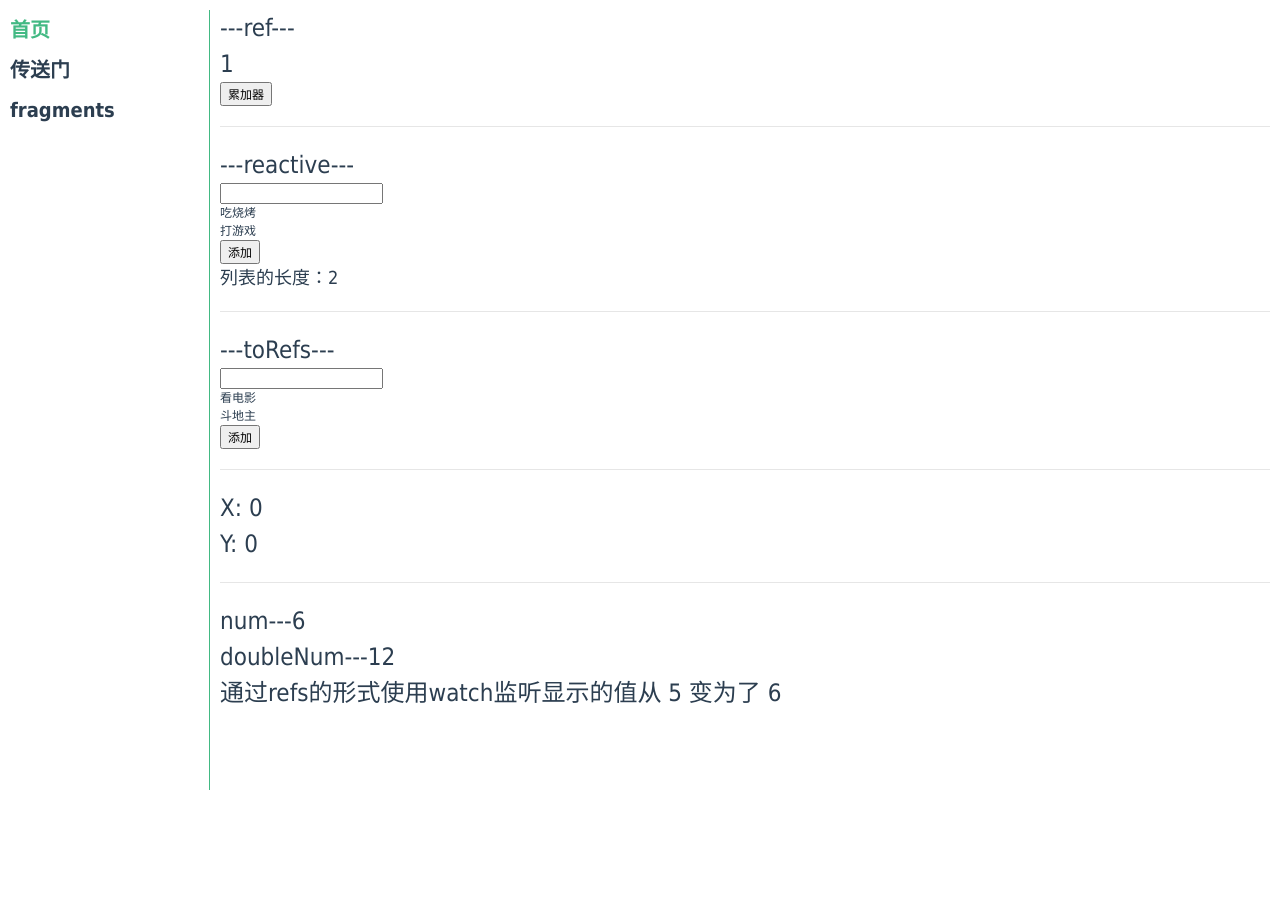
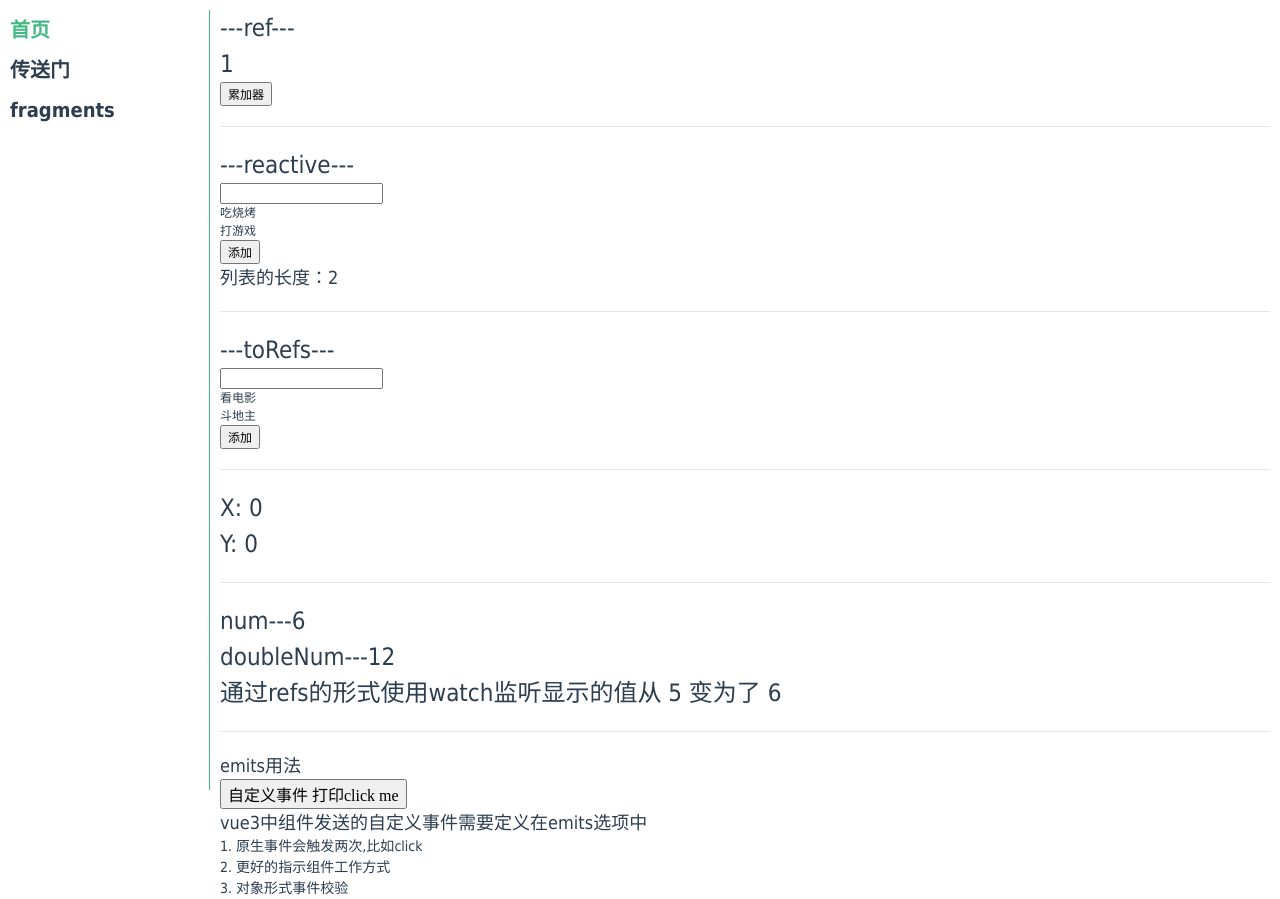
Before and after one commit to franksunhd/vue-v3, a Vue app: page / in a window 1280 px wide. Before the commit the page ends 800 px from the top, so only its background shows below. Built offline with nearby package versions, Linux system fonts and the light colour scheme.

Commit message:
emits是什么?

```diff
--- a/src/views/Home.vue
+++ b/src/views/Home.vue
@@ -45,6 +45,9 @@
     <h1>num---{{num}}</h1>
     <h1>doubleNum---{{doubleNum}}</h1>
     <h1 ref="desc"></h1>
+    <hr>
+    <h2>emits用法</h2>
+    <emits @my_click="onClick"/>
 </template>
 
 <script>
@@ -52,9 +55,11 @@
     import useAddTodo from "../components/useAddTodo";
     import useMouse from "../components/useMouse";
     // mixin不清晰 而且会有命名重复的问题
+    import emits from "./emits";
 
     export default {
         name: "Home",
+        components: {emits},
         // 好在哪
         setup() {
             // 这个的逻辑很清晰 告别大几百行的逻辑组件
@@ -63,11 +68,18 @@
                 doubleNum, desc
             } = useAddTodo();
             let {x, y} = useMouse();
+
+            function onClick() {
+                console.log('click me!');
+            }
+
             // 一大堆 useXX
             return {
-                count, add, state, addList, list, val, addVal, total,
+                count,
+                state, list, val, total,
                 x, y,
-                num, doubleNum, desc
+                num, doubleNum, desc,
+                onClick, add, addList, addVal,
             };
 
         },
--- /dev/null
+++ b/src/views/emits.vue
@@ -0,0 +1,28 @@
+<template>
+    <div @click="$emit('my_click')">
+        <button style="font-size: 16px;">自定义事件 打印click me</button>
+    </div>
+    <h2>vue3中组件发送的自定义事件需要定义在emits选项中</h2>
+    <h3>1. 原生事件会触发两次,比如click</h3>
+    <h3>2. 更好的指示组件工作方式</h3>
+    <h3>3. 对象形式事件校验</h3>
+</template>
+
+<script>
+    export default {
+        name: "emits",
+        emits: ['my_click'],
+        setup() {
+
+            function my_click() {
+                console.log('hello');
+            }
+
+            return {my_click}
+        }
+    }
+</script>
+
+<style scoped>
+
+</style>
```
